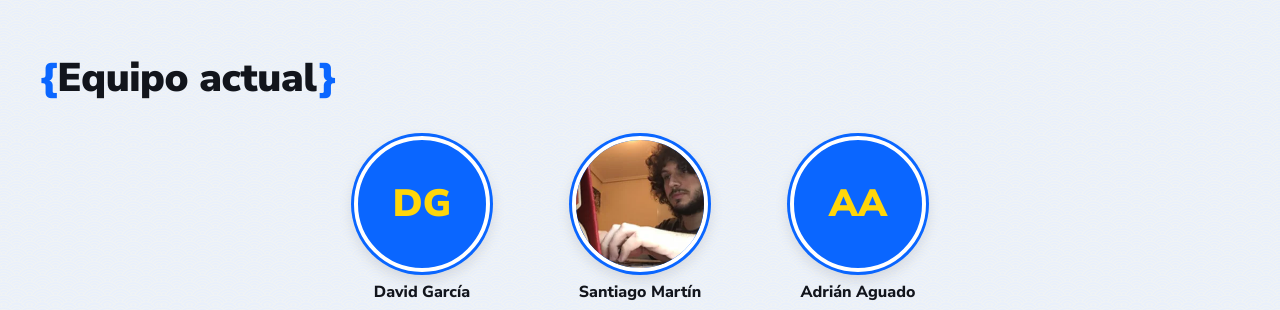
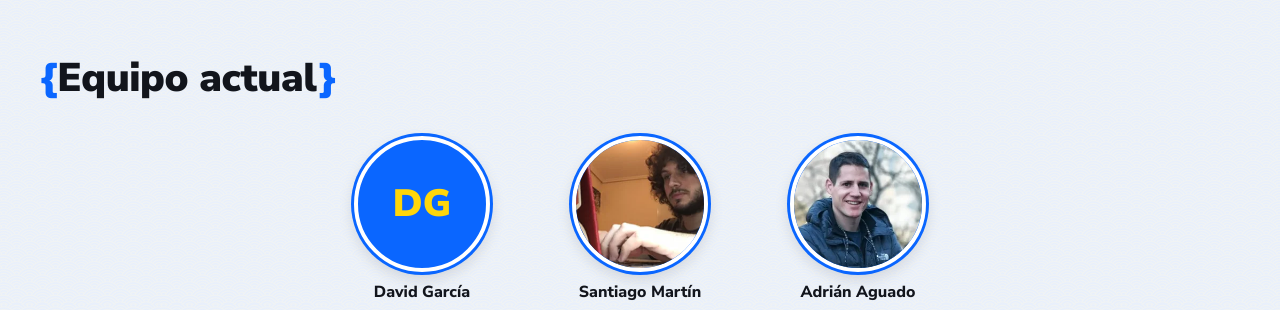
Before and after one commit to asturiaswcraft/asturiaswcraft.github.io, a plain HTML site: page index.html in a window 1280 px wide. Shown: the part 2400-2710 px from the top of the page. Drawn offline with Linux system fonts and the light colour scheme.

Commit message:
Foto de Adrián en Equipo actual

```diff
--- a/index.html
+++ b/index.html
@@ -198,7 +198,7 @@
             </span>
           </li>
           <li class="person">
-            <span class="person__avatar person__avatar--initials" aria-hidden="true">AA</span>
+            <img class="person__avatar" src="assets/equipo/adrian-aguado.webp" alt="" width="240" height="240" loading="lazy">
             <span class="person__name">Adrián Aguado</span>
             <span class="person__icons">
               <a class="person__icon person__icon--linkedin" href="https://www.linkedin.com/in/adrianaguado/" target="_blank" rel="noopener" aria-label="LinkedIn de Adrián Aguado" title="LinkedIn de Adrián Aguado"><svg viewBox="0 0 24 24" width="16" height="16" fill="currentColor" aria-hidden="true"><path d="M20.45 20.45h-3.55v-5.57c0-1.33-.03-3.04-1.85-3.04-1.85 0-2.14 1.45-2.14 2.94v5.67H9.35V9h3.41v1.56h.05c.48-.9 1.64-1.85 3.37-1.85 3.6 0 4.27 2.37 4.27 5.46v6.28zM5.34 7.43a2.06 2.06 0 1 1 0-4.13 2.06 2.06 0 0 1 0 4.13zM7.12 20.45H3.56V9h3.56v11.45z"/></svg></a>
```
Also changed, not shown: assets/equipo/adrian-aguado.webp (added).
